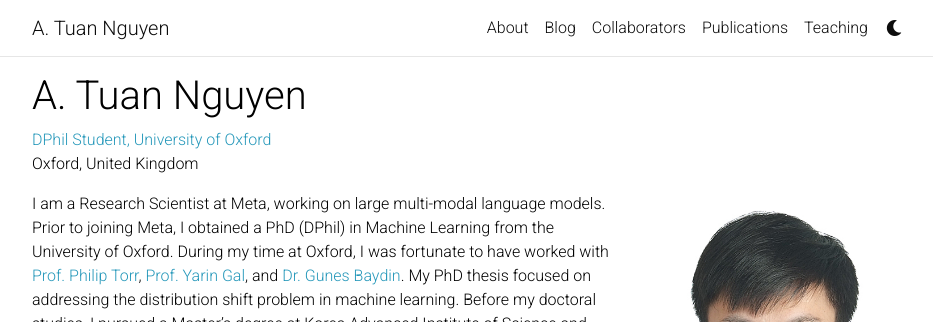
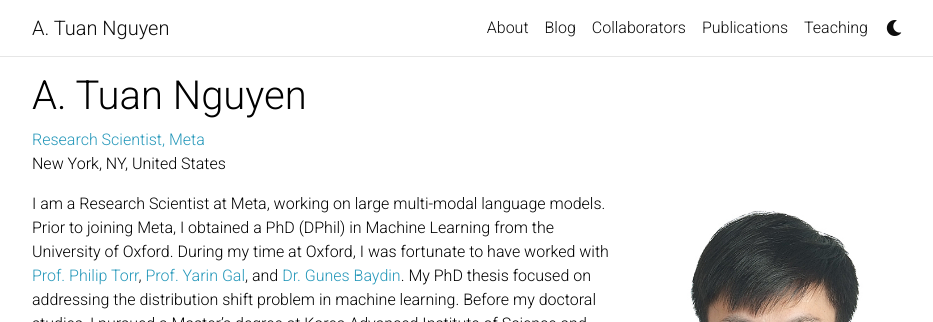
Before and after one commit to atuannguyen/atuannguyen.github.io, a Jekyll site: the page built from _pages/about.md, in a window 1280 px wide and 900 px high. Shown: the top 322 px of the window, without its empty margins (173-1106 px from the left). Built offline with Jekyll 4.4.1, drawn with Linux system fonts in a browser that asks for light colours; nearby versions of some CDN libraries; full-size pictures stand in for the smaller copies a plugin makes; comment, search, counter and statistics services are not loaded; a style sheet for code colours, icons or effects is not loaded.

Commit message:
tuancommit

```diff
--- a/_pages/about.md
+++ b/_pages/about.md
@@ -3,7 +3,7 @@ layout: about
 title: About
 order: 1
 permalink: /
-subtitle: <a href='/'>DPhil Student, University of Oxford</a> <br>Oxford, United Kingdom
+subtitle: <a href='/'>Research Scientist, Meta</a> <br>New York, NY, United States
 
 profile:
   align: right
```
